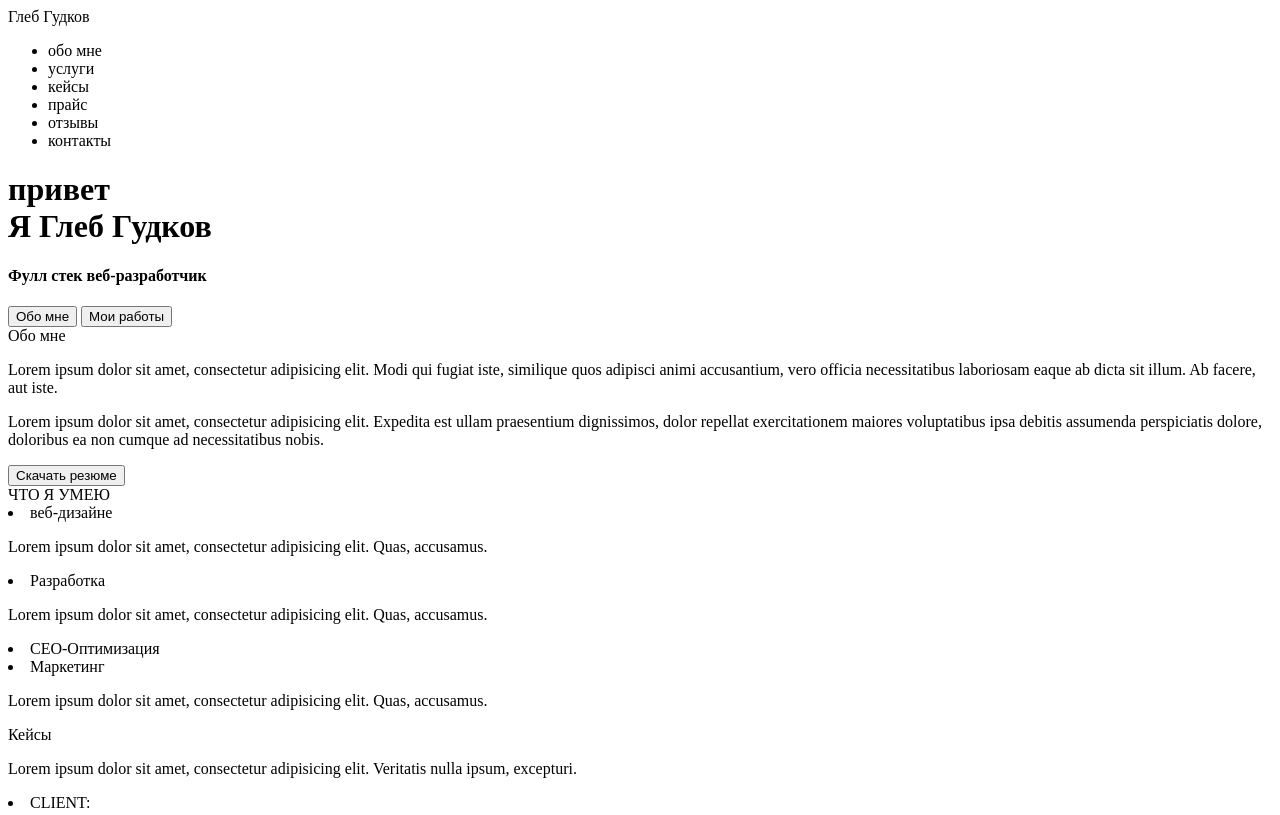
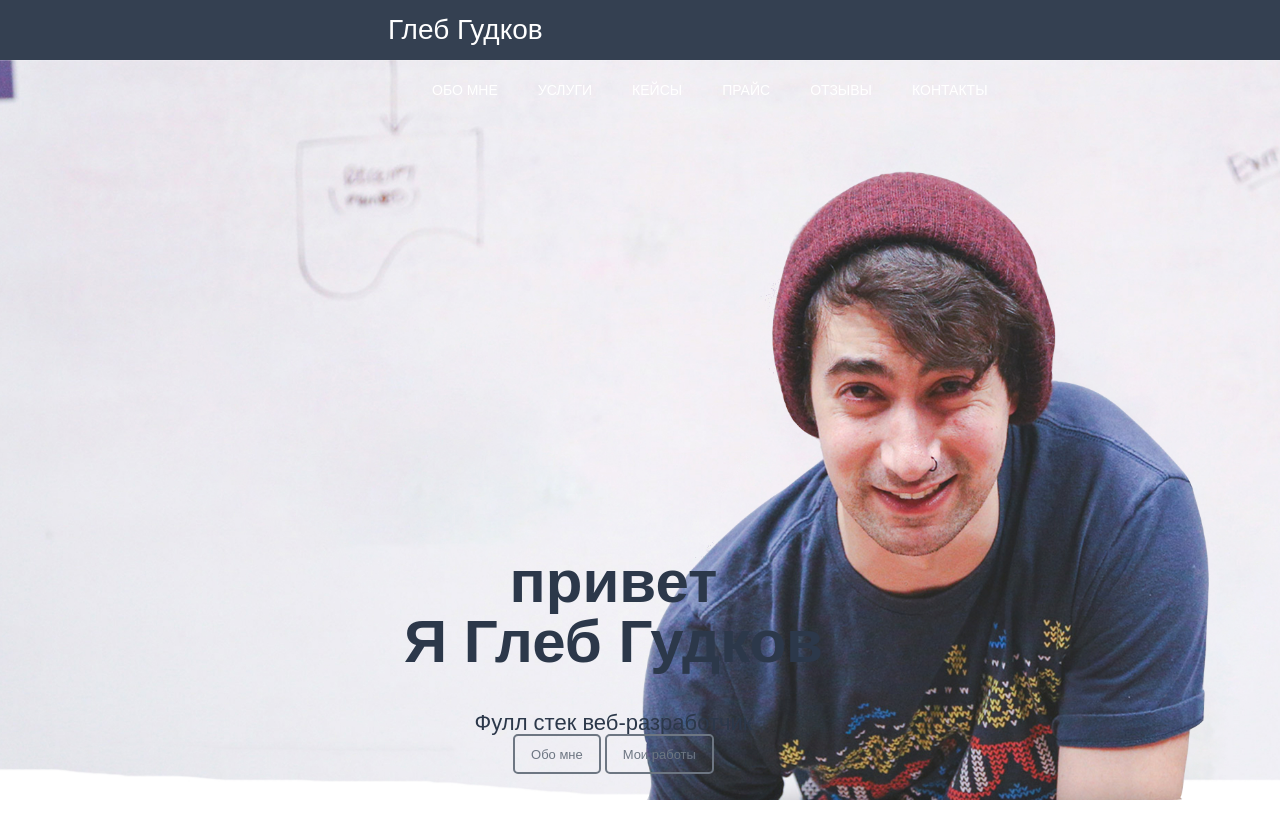
Before and after one commit to Krasi41/Krasi41.github.io, a plain HTML site: page source/index.html in a window 1280 px wide. Shown: the top 815 px of the page. Drawn offline with Linux system fonts and the light colour scheme.

Commit message:
Add files via upload

```diff
--- /dev/null
+++ b/source/css/reset.css
@@ -0,0 +1,41 @@
+*{
+    padding: 0;
+    margin: 0;
+    border: 0;
+}
+
+*,*:before, *:after{
+	-moz-box-sizing: border-box;
+	-webkit-box-sizing: border-box;
+	box-sizing: border-box;
+}
+
+:focus, :active{outline: none;}
+a:focus, a:active{outline: none;}
+
+nav, footer, header, aside{display: block;}
+
+html, body{
+height:100%;
+width:100%;
+font-size 100%;
+line-height: 1;
+font-size:14px;
+-ms-text-size-adjust: 100%;
+-moz-text-size-adjust: 100%;
+-webkit-text-size-adjust: 100%;
+}
+
+input, button, textarea{font-family: inherit;
+}
+
+input::-ms-clear{display: none;}
+button{cursor: pointer;}
+button::-moz-focus-inner{padding: 0; border:0;}
+a, a:visited{text-decoration: none; color: black;}
+a:hover{text-decoration: none;}
+ul li{list-style: none;}
+img{vertical-align: top;}
+
+
+h1,h2,h3,h4,h5,h6{font-size: inherit; font-weight: 400;}
--- /dev/null
+++ b/source/css/style.css
@@ -0,0 +1,110 @@
+body{
+    font-family: Arial, sans-serif;
+}
+nav{
+    width: 100%;
+    height: 60px;
+    background: #344051;
+}
+.logo{
+    color:white;
+    font-size: 28px;
+    line-height: 60px;
+    padding-left: 388px;
+    float: left;
+}
+.menu{
+    float:left;
+    padding-left: 432px;
+}
+.menu li{
+    float:left;
+    line-height: 60px;
+    color: white;
+    margin-right: 40px;
+    font-size: 16;
+    text-transform: uppercase
+}
+.main{
+    width: 100%;
+    height: calc(100% - 60px);
+    background: url(../img/boy.png) 90% 100%/auto 85% no-repeat ,url(../img/bg.jpg) center/cover no-repeat;
+}
+.title__container{
+    float: left;
+    margin: 432px 0px 0px 404px;
+    color: #2c384a;
+    text-align: center;
+}
+
+.title__container h1{
+    font-size: 60px;
+    font-weight: bold;
+}
+.title__container h4{
+    margin-top: 40px;
+    font-size: 22px;
+    color: 79818d
+}
+.title__container input{
+    height: 40px;
+    text-align: center;
+    border: 2px solid #6d7682;
+    background: none;
+    border-radius: 5px;
+    color: #6d7682;
+    font-size: 13px;
+    padding: 0px 16px;
+    margin: 58px 14px 0px 14 px;
+}
+.logo2{
+    font-size: 22px;
+    margin: 107px 0px 0px 897px;
+    text-transform: uppercase;
+    text-decoration: underline;
+    color: #263244;
+}
+.main2{
+    height:203px;
+    background: url(../img/%D1%84%D0%BE%D1%82%D0%BA%D0%B0.jpg) center no-repeat ;
+}
+.title__container2{
+    float: center;
+    padding: 322px 592px;
+    color: #3f495a;
+}
+.title__container2 p{
+    margin-top: 44px;
+}
+.title__container2 input{
+    height: 30px;
+
+    text-align: center;
+    border: 2px  solid #6f707e;
+    background: none;
+    border-radius: 5px;
+    color: #6f707e;
+    font-size: 14px;
+    padding: 0px 16px;
+    margin: 42px 280px
+
+}
+.preview{
+    font-size:26px;
+    text-decoration: underline;
+    margin-top: 400px;
+
+    color:#263244;
+    text-decoration-color: yellow;
+}
+.main3 {
+   width: 100%;
+     background: url(../img/kt.jpg);
+}
+
+.title__conteiner3 li{
+    width: 100%
+    font-size: 17px;
+    float: left;
+
+}
--- a/source/index.html
+++ b/source/index.html
@@ -1,8 +1,15 @@
-<!DOCTYPE html>
+   <!DOCTYPE html>
 <html lang="en">
 <head>
     <meta charset="UTF-8">
-    <title>Глеб Гудков - Веб-разработчик</title>
+    <meta name="discription" content="Это моя первая страница">
+       <meta name="author" content="Gleb">
+       <meta name="robots" content="all">
+
+
+        <title>Глеб Гудков - Веб-разработчик</title>
+        <link rel="stylesheet" href="css/reset.css">
+        <link rel="stylesheet" href="css/style.css">
 </head>
 
 <body>
@@ -34,7 +41,7 @@
 
 
 
-           <div class="logo">Обо мне</div>
+           <div class="logo2">Обо мне</div>
 
 
 
@@ -42,9 +49,9 @@
 
 
 
-        <div class="main"><div class="title__conteiner">
-            <p>Lorem ipsum dolor sit amet, consectetur adipisicing elit. Modi qui fugiat iste, similique quos adipisci animi accusantium, vero officia necessitatibus laboriosam eaque ab dicta sit illum. Ab facere, aut iste.</p>
-            <p>Lorem ipsum dolor sit amet, consectetur adipisicing elit. Expedita est ullam praesentium dignissimos, dolor repellat exercitationem maiores voluptatibus ipsa debitis assumenda perspiciatis dolore, doloribus ea non cumque ad necessitatibus nobis.</p>
+        <div class="main2"><div class="title__container2">
+            <p1>Lorem ipsum dolor sit amet, consectetur adipisicing elit. Consectetur recusandae quasi distinctio dolores quam vitae animi neque! Voluptatum, sit vel!</p1>
+            <p>Lorem ipsum dolor sit amet, consectetur adipisicing elit. Consectetur recusandae quasi distinctio dolores quam vitae animi neque! Voluptatum, sit vel!</p>
             <input type="submit" value="Скачать резюме">
 
 
@@ -53,40 +60,38 @@
 
 
 
-        <header>
-            <nav>
 
-                <div class="preview">ЧТО Я УМЕЮ</div>
-            </nav>
 
-        </header>
-        <div class="main"><div class="title__conteiner">
+    <div class="preview">ЧТО Я УМЕЮ</div>
 
-                <li>веб-дизайне</li>
-                <p>Lorem ipsum dolor sit amet, consectetur adipisicing elit. Quas, accusamus.</p>
-                <li>Разработка</li>
+        <div class="main3"><div class="title__conteiner3">
+            <ul>
+                <li>веб-дизайне
+                <p>Lorem ipsum dolor sit amet, consectetur adipisicing elit. Quas, accusamus.</p></li>
+                <li>Разработка
 
-                <p>Lorem ipsum dolor sit amet, consectetur adipisicing elit. Quas, accusamus.</p>
+                <p>Lorem ipsum dolor sit amet, consectetur adipisicing elit. Quas, accusamus.</p></li>
 
                 <li>CEO-Оптимизация</li>
-                <li>Маркетинг</li>
-                <p>Lorem ipsum dolor sit amet, consectetur adipisicing elit. Quas, accusamus.</p>
+                <li>Маркетинг
+                <p>Lorem ipsum dolor sit amet, consectetur adipisicing elit. Quas, accusamus.</p></li>
+
+                </ul>
+                </div>
+
+
+            </div>
 
 
 
 
 
-        </div></div>
-
-
-
-               <div class="logo">Кейсы</div>
+               <div class="logo3">Кейсы</div>
                <p>Lorem ipsum dolor sit amet, consectetur adipisicing elit. Veritatis nulla ipsum, excepturi.</p>
 
 
-
-        <div class="main"><div class="title__conreiner">
-
+        <div class="main4"><div class="title__conreiner4">
+          <ul>
             <li>CLIENT:</li>
             <p>какая то страница</p>
             <li>WEBSITE:</li>
@@ -96,21 +101,22 @@
 
             <h3>Расчет стоимости</h3>
             <li>ТИП САЙТА</li>
-            <input type="submit" value="Выберите пункт">
+            <select name="Выберите пункт" id=""></select>
             <li>ДИЗАЙН</li>
-            <input type="submit" value="Выберите пункт">
+            <select name="выберите пункт" id=""></select>
             <li>АДАПТИВНОСТЬ</li>
-            <input type="submit" value="Выберите пункт">
-            <li>сроки</li>
-            <li>стоимость</li>
+            <select name="выберите пункт" id=""></select>
+            </ul>
+            <div>сроки</div>
+            <div>стоимость</div>
             <h4>НЕМНОГО СТАТИСТИКИ</h4>
-            <li>120</li>
+            <div>120</div>
             <p>счастливых клиентов</p>
-            <li>5000</li>
+            <div>5000</div>
             <p>часов работы </p>
-            <li>340</li>
+            <div>340</div>
             <p>проектов завершено</p>
-            <li>25</li>
+            <div>25</div>
             <p>наград получено</p>
             <h3>отзывы</h3>
             <p>Lorem ipsum dolor sit amet, consectetur adipisicing elit. Iusto doloremque corrupti perspiciatis exercitationem! Voluptatibus deserunt necessitatibus tenetur ea provident earum, mollitia veritatis recusandae, saepe voluptatem, vel ratione sequi. Voluptatibus possimus, consectetur alias deserunt soluta nemo?</p>
@@ -120,12 +126,12 @@
         </div></div>
 
         <footer>
-            <nav>
+
                <div class="general">Мои контакты</div>
 
-            </nav>
-        </footer>
-        <div class="main"><div class="title__conreiner">
+
+
+        <div class="main5"><div class="title__conreiner5">
            <p>Lorem ipsum dolor sit amet, consectetur adipisicing elit. Accusamus saepe aspernatur vero adipisci, ullam incidunt suscipit quos eos expedita minus.</p>
            <h4>оставьте сообщение</h4>
             <input type="text" name="text_input" value="" placeholder="имя">
@@ -141,6 +147,7 @@
 
         </div></div>
 
+       </footer>
 
 
 
```
Also changed, not shown: source/img/bg.jpg (added), source/img/boy.png (added), source/img/kt.jpg (added), source/img/фотка.jpg (added).
